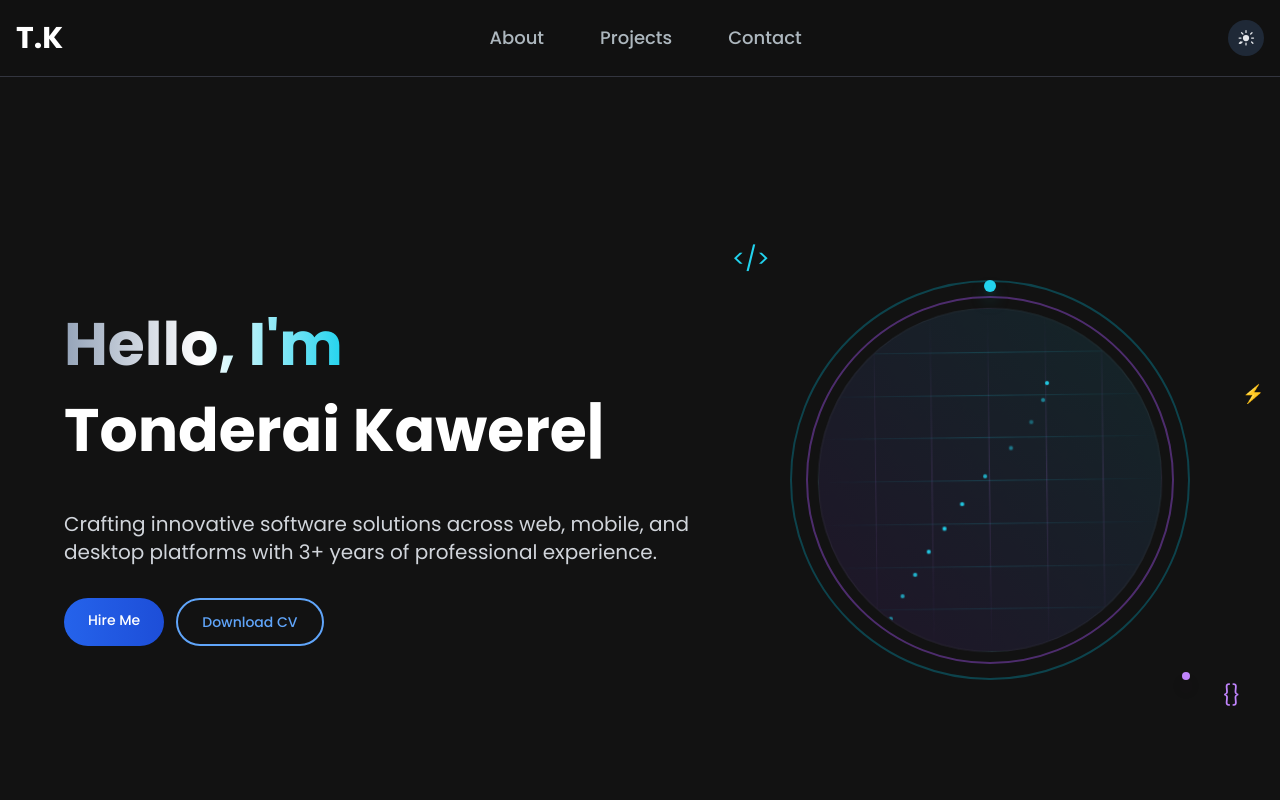
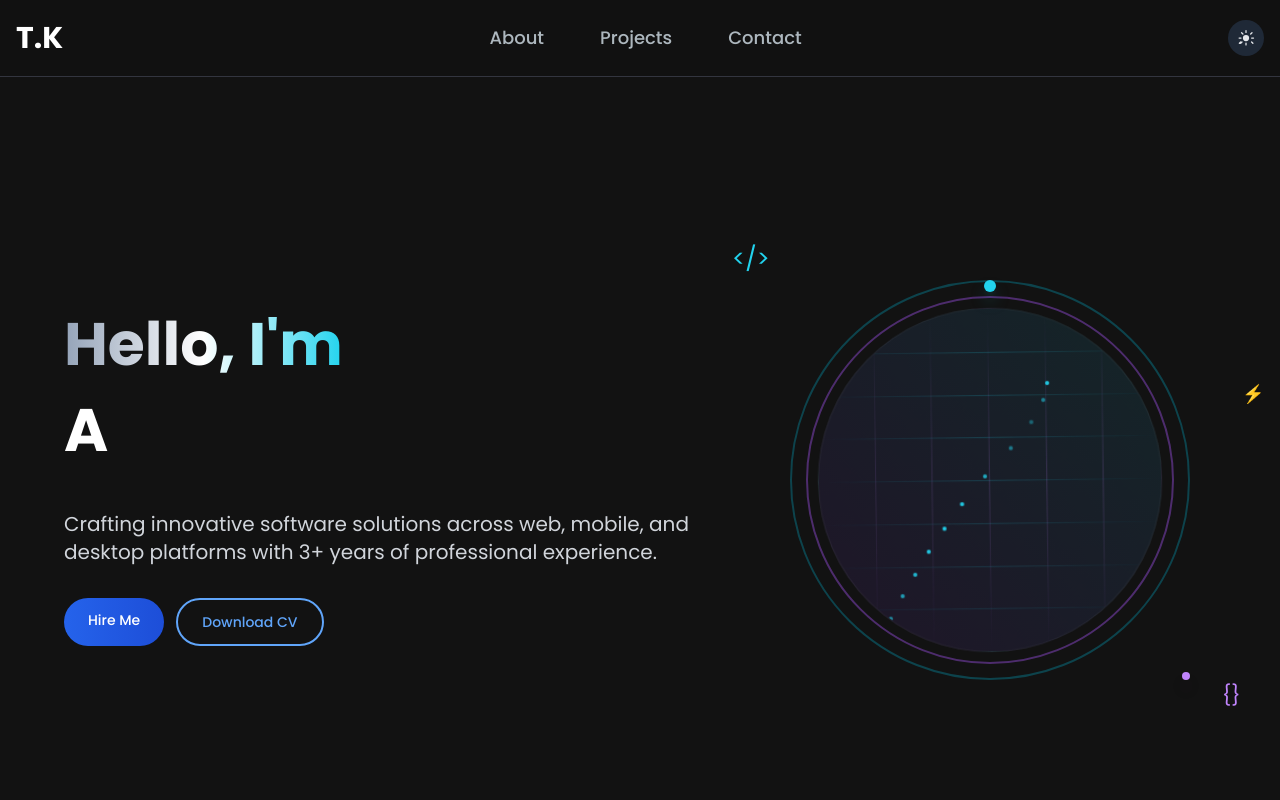
Before and after one commit to tonderaikawere/tonde-portfolio, a Next.js app: page / in a window 1280 px wide. Shown: the top 800 px of the page. Built offline with nearby package versions, Linux system fonts and the light colour scheme.

Commit message:
perf delay typewriter animation to free main thread

```diff
--- a/src/app/components/HeroSection.jsx
+++ b/src/app/components/HeroSection.jsx
@@ -16,6 +16,13 @@ const TypeAnimation = dynamic(
 );
 
 const HeroSection = () => {
+  const [startAnimation, setStartAnimation] = React.useState(false);
+
+  React.useEffect(() => {
+    const timer = setTimeout(() => setStartAnimation(true), 3500);
+    return () => clearTimeout(timer);
+  }, []);
+
   return (
     <section className="min-h-screen relative flex items-center py-20 lg:py-0">
       <style>{`
@@ -64,6 +71,7 @@ const HeroSection = () => {
                 </span>
                 <br />
                 <div className="min-h-[4rem] sm:min-h-[5rem] md:min-h-[6rem] lg:min-h-[7rem] flex items-center justify-center lg:justify-start">
+                  {startAnimation ? (
                     <TypeAnimation
                       sequence={["Tonderai Kawere", 1000, "A Software Developer", 1000]}
                       wrapper="span"
@@ -72,6 +80,9 @@ const HeroSection = () => {
                       className="text-gray-900 dark:text-white whitespace-nowrap"
                       style={{ display: 'inline-block' }}
                     />
+                  ) : (
+                    <span className="text-gray-900 dark:text-white">Tonderai Kawere</span>
+                  )}
                 </div>
               </h1>
               <p className="text-gray-600 dark:text-gray-300 text-base sm:text-lg md:text-xl mb-8 max-w-2xl mx-auto lg:mx-0 leading-relaxed px-4 sm:px-0">
```
Lines whose indentation alone changed are shown as unchanged.
